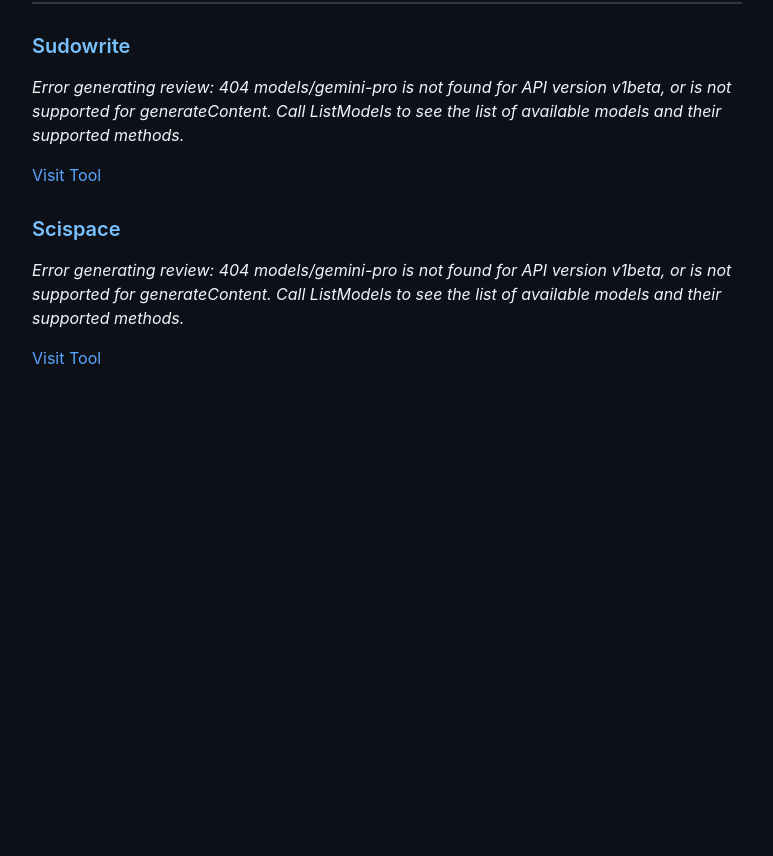
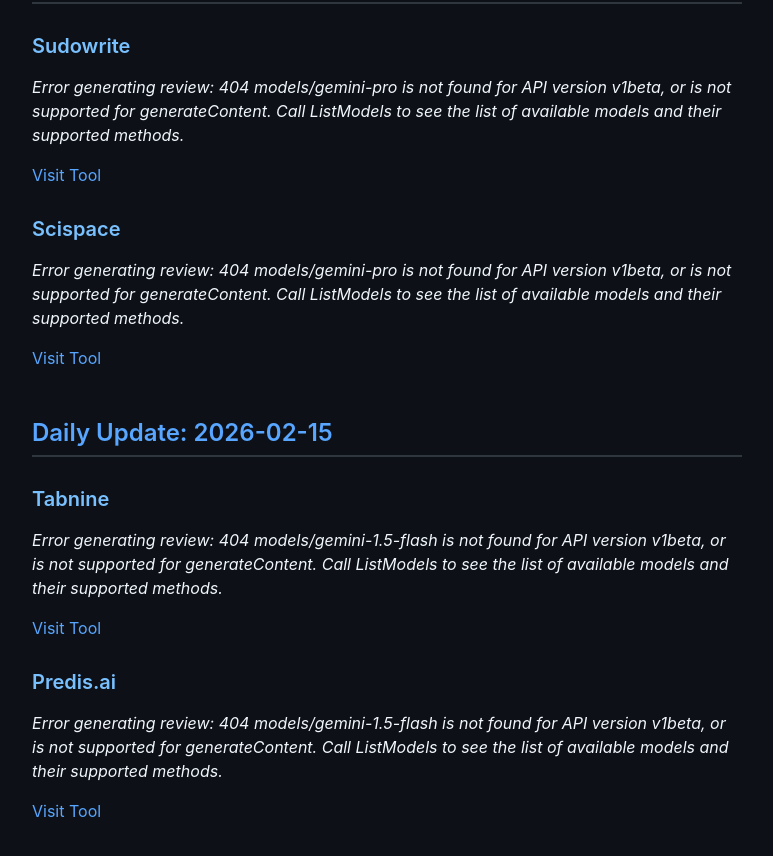
Before and after one commit to virtualsapphirestore/Ai-tools-watchdog, a Jekyll site: the page built from index.md, in a window 1280 px wide and 900 px high, scrolled down 2102 px. Shown: the top 856 px of the window, without its empty margins (253-1026 px from the left). Built offline with Jekyll 4.4.1, drawn with Linux system fonts in a browser that asks for light colours; nearby versions of some CDN libraries; before the commit the page ends 2549 px from its top, so only the background shows below that.

Commit message:
Automated content update

```diff
--- a/index.md
+++ b/index.md
@@ -73,3 +73,16 @@ Welcome to your daily AI tools observatory! Here you will find fresh, automated
 *Error generating review: 404 models/gemini-pro is not found for API version v1beta, or is not supported for generateContent. Call ListModels to see the list of available models and their supported methods.*
 
 [Visit Tool](https://typeset.io)
+
+## Daily Update: 2026-02-15
+
+### Tabnine
+
+*Error generating review: 404 models/gemini-1.5-flash is not found for API version v1beta, or is not supported for generateContent. Call ListModels to see the list of available models and their supported methods.*
+
+[Visit Tool](https://www.tabnine.com)
+### Predis.ai
+
+*Error generating review: 404 models/gemini-1.5-flash is not found for API version v1beta, or is not supported for generateContent. Call ListModels to see the list of available models and their supported methods.*
+
+[Visit Tool](https://predis.ai)
```
